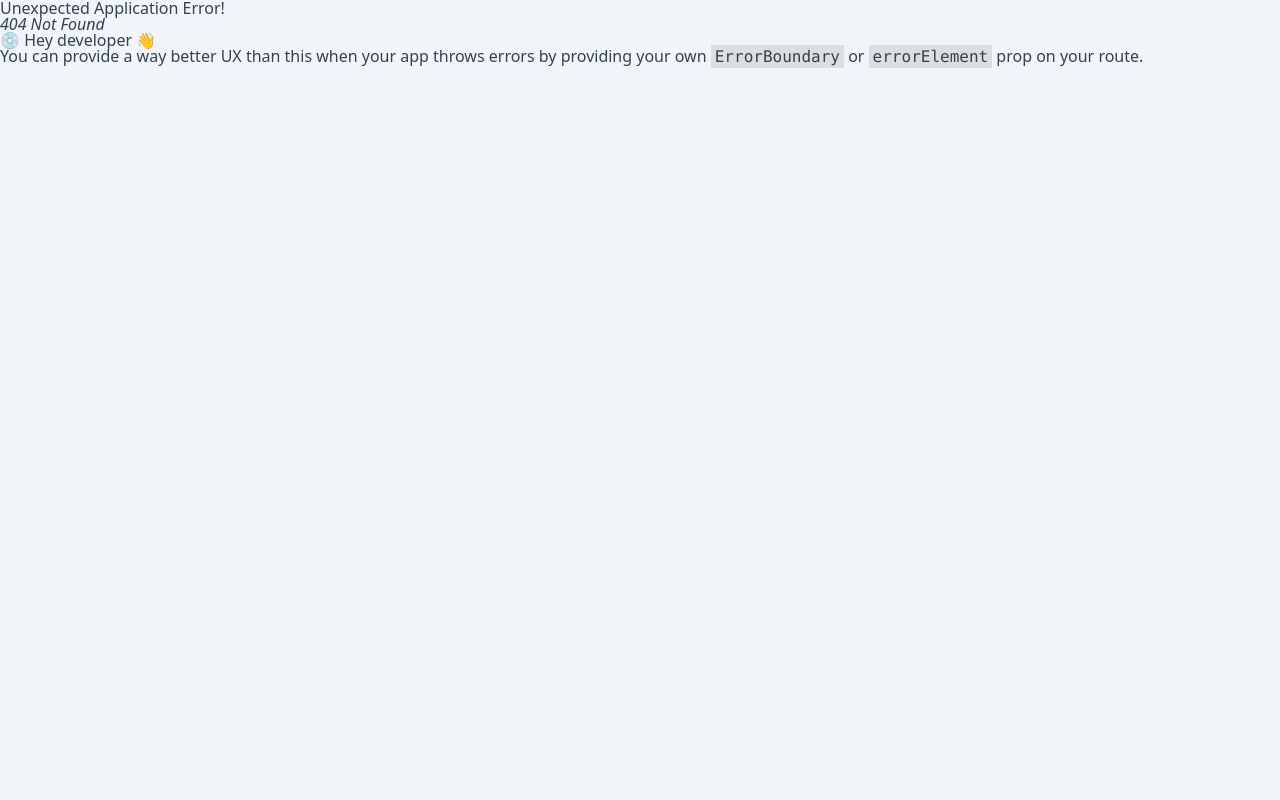
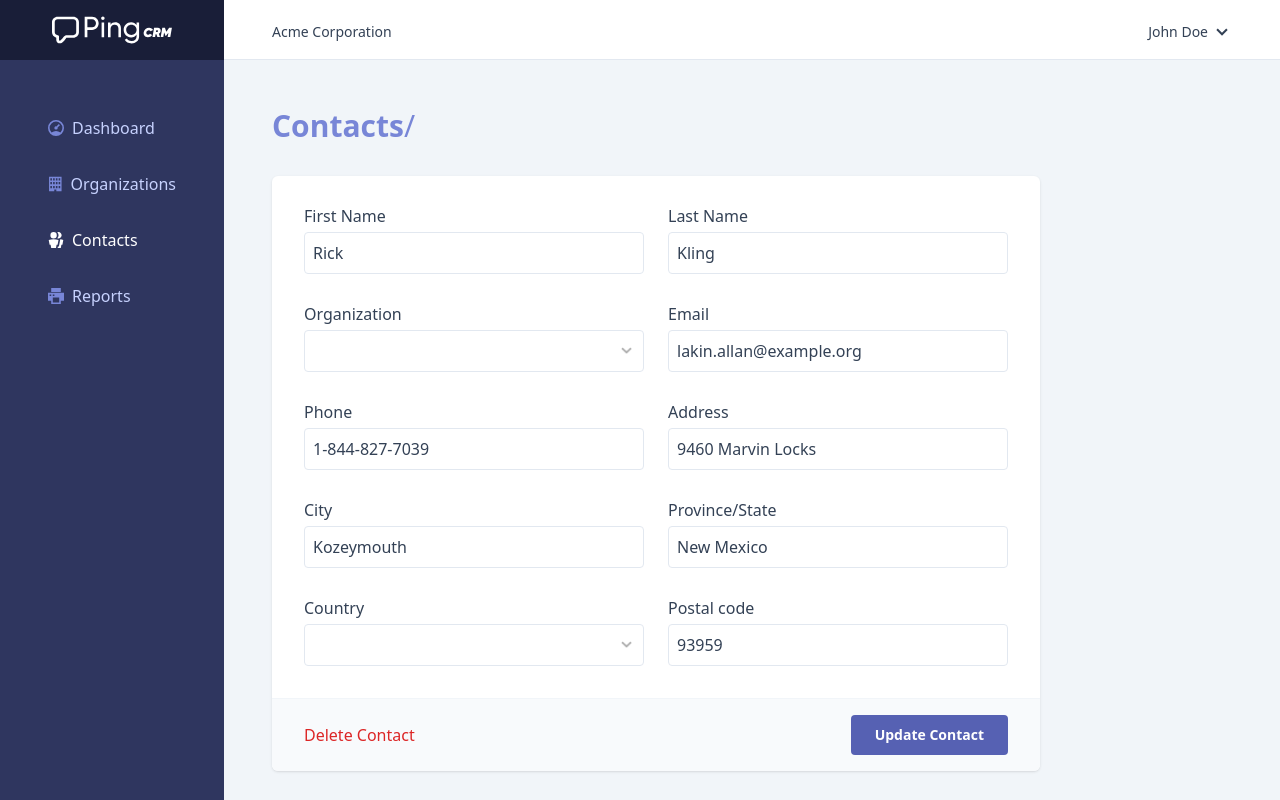
Before and after one commit to hrh47/pingcrm, a React (Vite) app: page /contacts/1/edit in a window 1280 px wide. Before the commit this address had no page. Built offline with nearby package versions, Linux system fonts and the light colour scheme.

Commit message:
Add contact edit page

```diff
--- /dev/null
+++ b/src/pages/Contacts/Edit.jsx
@@ -0,0 +1,215 @@
+import { useState } from "react";
+import { Helmet } from "react-helmet-async";
+import { NavLink } from "react-router-dom";
+import TextInput from "../../components/TextInput";
+import SelectInput from "../../components/SelectInput";
+import LoadingButton from "../../components/LoadingButton";
+
+const ContactEdit = () => {
+  const [organizations] = useState([
+    {
+      id: 38,
+      name: "Abshire, Jacobi and Abshire",
+      phone: "800-217-4466",
+      city: "Maeveburgh",
+      deleted_at: null,
+    },
+    {
+      id: 42,
+      name: "Bauch Group",
+      phone: "1-877-766-0172",
+      city: "New Hilmafurt",
+      deleted_at: new Date(),
+    },
+    {
+      id: 62,
+      name: "Bauch-Reichel",
+      phone: "888-399-8158",
+      city: "Fionaside",
+      deleted_at: null,
+    },
+  ]);
+  const [contact] = useState({
+    id: 22,
+    first_name: "Rick",
+    last_name: "Kling",
+    organization_id: 53,
+    email: "lakin.allan@example.org",
+    phone: "1-844-827-7039",
+    address: "9460 Marvin Locks",
+    city: "Kozeymouth",
+    region: "New Mexico",
+    country: "",
+    postal_code: "93959",
+    deleted_at: null,
+  });
+  const [form, setFormData] = useState({
+    firstName: contact.first_name,
+    lastName: contact.last_name,
+    organizationId: contact.organization_id.toString(),
+    email: contact.email,
+    phone: contact.phone,
+    address: contact.address,
+    city: contact.city,
+    region: contact.region,
+    country: contact.country,
+    postalCode: contact.postal_code,
+    errors: {
+      firstName: "",
+      lastName: "",
+      organizationId: "",
+      email: "",
+      phone: "",
+      address: "",
+      city: "",
+      region: "",
+      country: "",
+      postalCode: "",
+    },
+  });
+  const [isLoading, setIsLoading] = useState(false);
+  const handleSubmit = (e) => {
+    setIsLoading(true);
+    e.preventDefault();
+    console.info(form);
+    setTimeout(() => {
+      setIsLoading(false);
+    }, 3000);
+  };
+  const handleChange = (name) => {
+    return (e) => {
+      setFormData((previousForm) => ({
+        ...previousForm,
+        [name]: e.target.value,
+      }));
+    };
+  };
+  const handleDelete = () => {
+    if (confirm("Are you sure you want to delete this contact?")) {
+      console.info("delete");
+    }
+  };
+
+  return (
+    <>
+      <Helmet title={form.name} />
+      <h1 className="mb-8 text-3xl font-bold">
+        <NavLink
+          className="text-indigo-400 hover:text-indigo-600"
+          to="/contacts"
+        >
+          Contacts
+        </NavLink>
+        <span className="text-indigo-400 font-medium">/</span> {form.name}
+      </h1>
+      <div className="max-w-3xl bg-white rounded-md shadow overflow-hidden">
+        <form onSubmit={handleSubmit}>
+          <div className="flex flex-wrap -mb-8 -mr-6 p-8">
+            <TextInput
+              modelValue={form.firstName}
+              error={form.errors.firstName}
+              onChange={handleChange("firstName")}
+              label="First Name"
+              className="pb-8 pr-6 w-full lg:w-1/2"
+            />
+            <TextInput
+              modelValue={form.lastName}
+              error={form.errors.lastName}
+              onChange={handleChange("lastName")}
+              label="Last Name"
+              className="pb-8 pr-6 w-full lg:w-1/2"
+            />
+            <SelectInput
+              modelValue={form.organizationId}
+              error={form.errors.organizationId}
+              onChange={handleChange("organizationId")}
+              label="Organization"
+              className="pb-8 pr-6 w-full lg:w-1/2"
+            >
+              <option value="" />
+              {organizations.map((organization) => (
+                <option key={organization.id} value={organization.id}>
+                  {organization.name}
+                </option>
+              ))}
+            </SelectInput>
+            <TextInput
+              modelValue={form.email}
+              error={form.errors.email}
+              onChange={handleChange("email")}
+              label="Email"
+              className="pb-8 pr-6 w-full lg:w-1/2"
+            />
+            <TextInput
+              modelValue={form.phone}
+              error={form.errors.phone}
+              onChange={handleChange("phone")}
+              label="Phone"
+              className="pb-8 pr-6 w-full lg:w-1/2"
+            />
+            <TextInput
+              modelValue={form.address}
+              error={form.errors.address}
+              onChange={handleChange("address")}
+              label="Address"
+              className="pb-8 pr-6 w-full lg:w-1/2"
+            />
+            <TextInput
+              modelValue={form.city}
+              error={form.errors.city}
+              onChange={handleChange("city")}
+              label="City"
+              className="pb-8 pr-6 w-full lg:w-1/2"
+            />
+            <TextInput
+              modelValue={form.region}
+              error={form.errors.region}
+              onChange={handleChange("region")}
+              label="Province/State"
+              className="pb-8 pr-6 w-full lg:w-1/2"
+            />
+            <SelectInput
+              modelValue={form.country}
+              error={form.errors.country}
+              onChange={handleChange("country")}
+              label="Country"
+              className="pb-8 pr-6 w-full lg:w-1/2"
+            >
+              <option value="" />
+              <option value="CA">Canada</option>
+              <option value="US">United States</option>
+            </SelectInput>
+            <TextInput
+              modelValue={form.postalCode}
+              error={form.errors.postalCode}
+              onChange={handleChange("postalCode")}
+              label="Postal code"
+              className="pb-8 pr-6 w-full lg:w-1/2"
+            />
+          </div>
+          <div className="flex items-center justify-end px-8 py-4 bg-gray-50 border-t border-gray-100">
+            {!contact.deletedAt && (
+              <button
+                className="text-red-600 hover:underline"
+                tabIndex="-1"
+                type="button"
+                onClick={handleDelete}
+              >
+                Delete Contact
+              </button>
+            )}
+            <LoadingButton
+              loading={isLoading}
+              className="btn-indigo ml-auto"
+              type="submit"
+            >
+              Update Contact
+            </LoadingButton>
+          </div>
+        </form>
+      </div>
+    </>
+  );
+};
+
+export default ContactEdit;
--- a/src/router.jsx
+++ b/src/router.jsx
@@ -6,6 +6,7 @@ import OrganizationCreate from "./pages/Organizations/Create";
 import OrganizationEdit from "./pages/Organizations/Edit";
 import Contacts from "./pages/Contacts/Index";
 import ContactCreate from "./pages/Contacts/Create";
+import ContactEdit from "./pages/Contacts/Edit";
 import Reports from "./pages/Reports/Index";
 
 const router = createBrowserRouter([
@@ -38,6 +39,10 @@ const router = createBrowserRouter([
         element: <ContactCreate />,
       },
       {
+        path: "/contacts/:id/edit",
+        element: <ContactEdit />,
+      },
+      {
         path: "/reports",
         element: <Reports />,
       },
```
